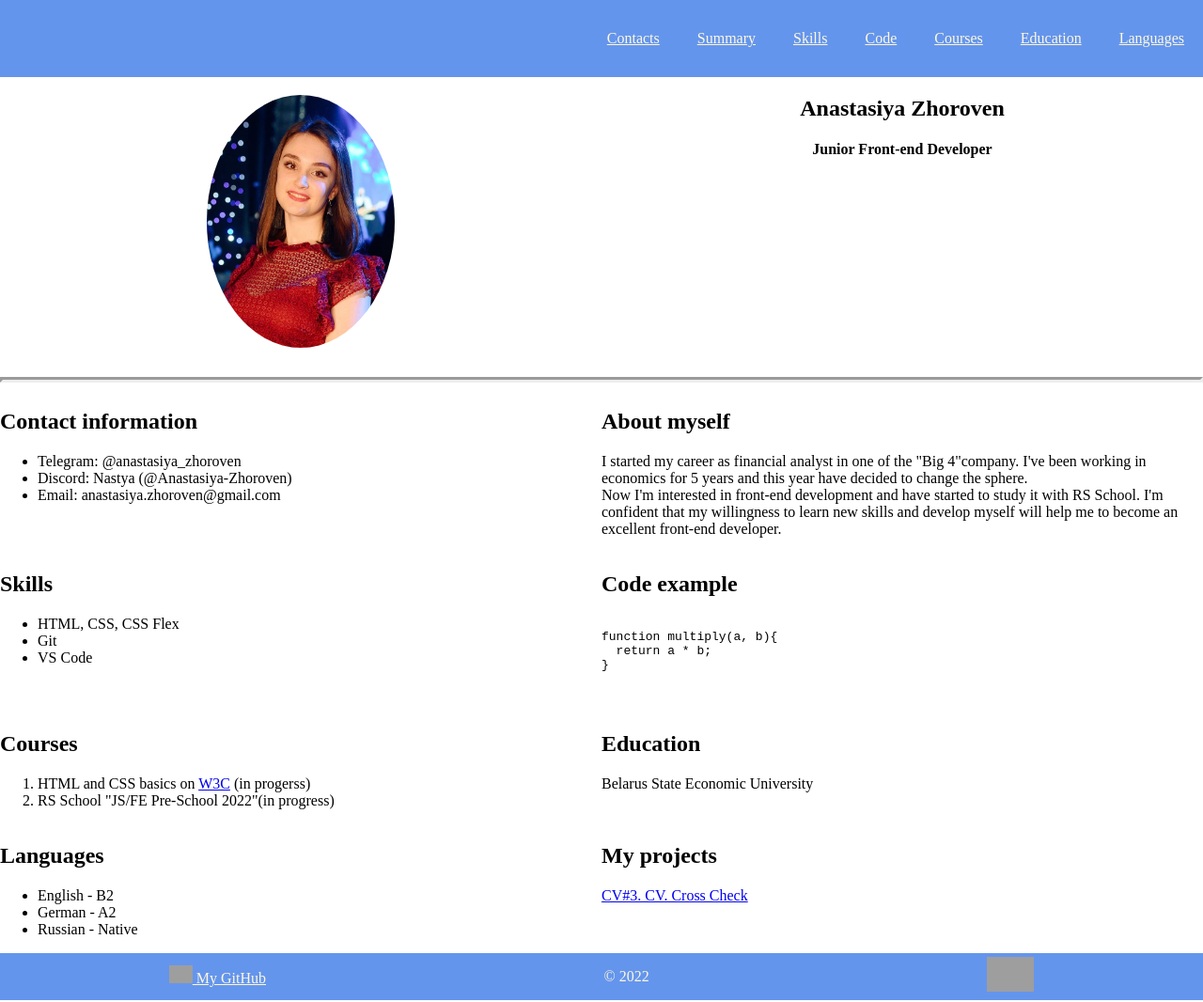
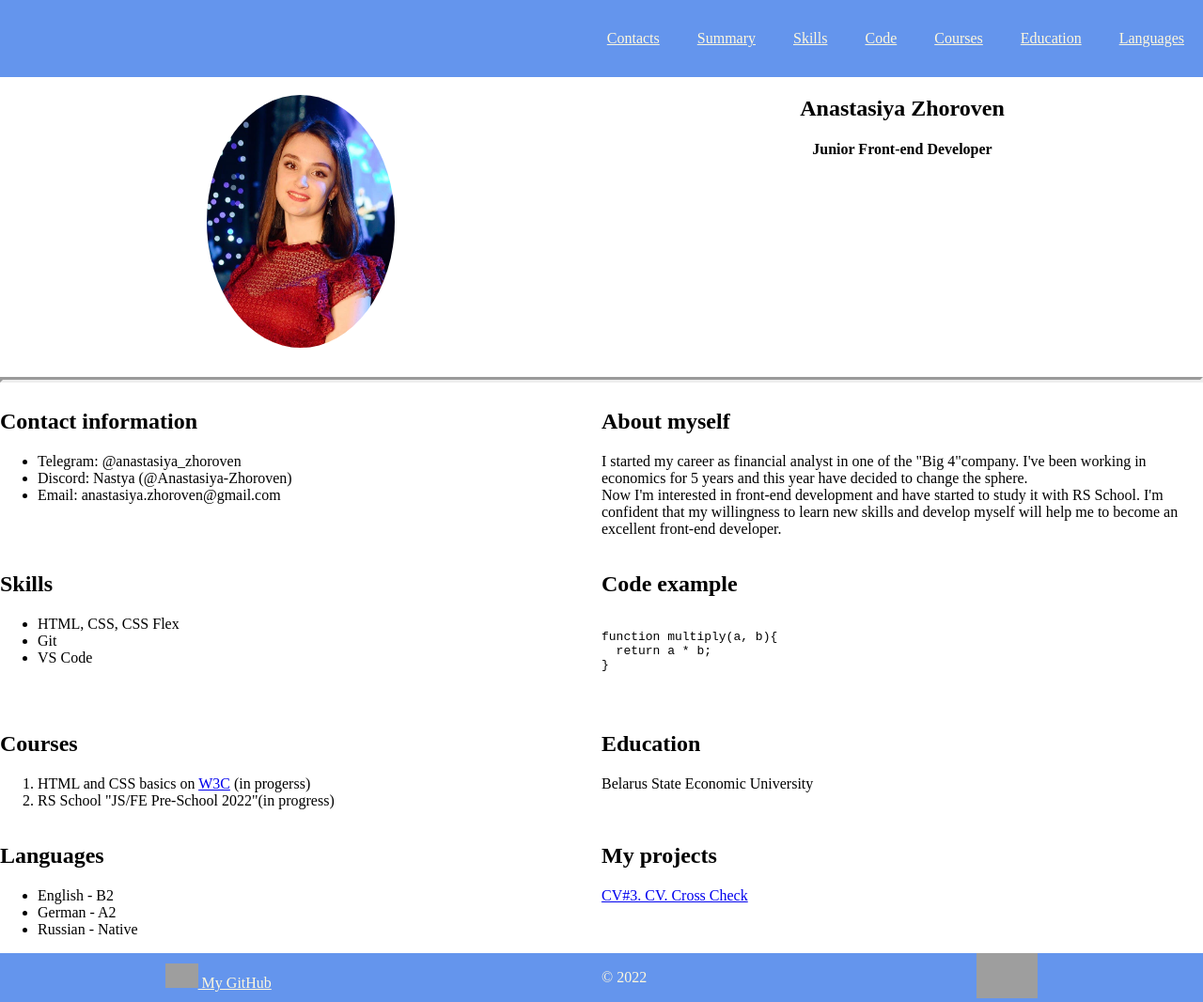
Before and after one commit to Anastasiya-Zhoroven/rsschool-cv, a plain HTML site: page index.html in a window 1280 px wide. Shown: the whole page at 94% size. Drawn offline with Linux system fonts and the light colour scheme; grey boxes are pictures that could not be loaded.

Commit message:
feat: change style

```diff
--- a/index.html
+++ b/index.html
@@ -7,7 +7,7 @@
   <meta name="viewport" content="width=device-width, initial-scale=1.0">
   <title>cv</title>
   <link rel="icon" href="assets/favicon.ico">
-  <link rel="stylesheet" href="./style.css">
+  <link rel="stylesheet" href="style.css">
 </head>
 
 <body>
--- a/style.css
+++ b/style.css
@@ -89,11 +89,11 @@ html {
 }
 
   .footer-image {
-    width: 25px;
+    width: 35px;
   }
 
   .footer-image2 {
-    width: 50px;
+    width: 65px;
   }
 
   .github-link {
```
